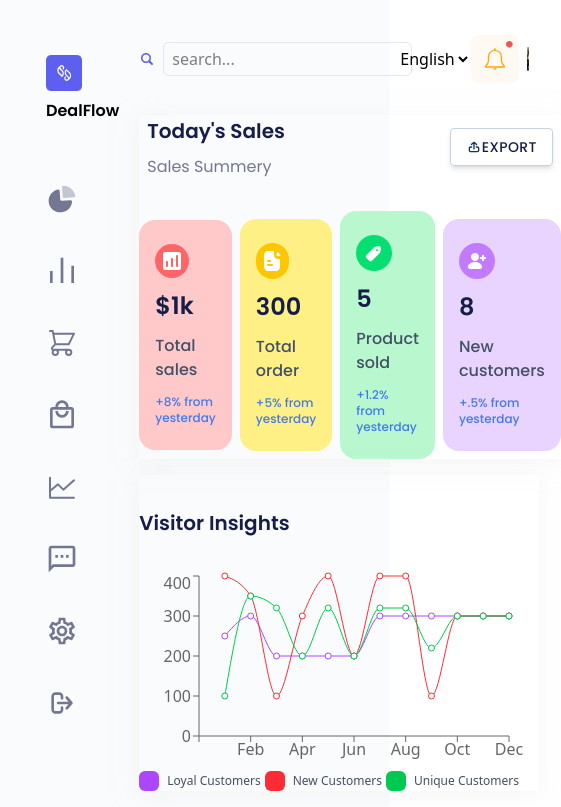
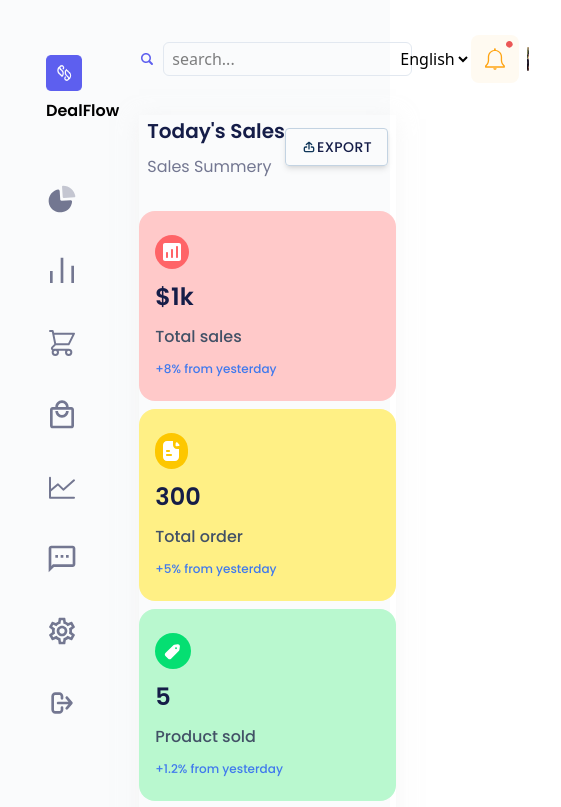
Before and after one commit to mehediweb01/sales-dashboard, a React (Vite) app: page / in a window 390 px wide. Shown: the top 807 px of the page, 561 px wide, since content can reach past the window. Built offline with nearby package versions, Linux system fonts and the light colour scheme.

Commit message:
today sales section responsive check

```diff
--- a/src/components/todaySales/Sales.jsx
+++ b/src/components/todaySales/Sales.jsx
@@ -24,7 +24,7 @@
           </Button>
         </div>
       </div>
-      <div className="flex justify-around items-center gap-2 mt-8">
+      <div className="grid grid-cols-1 sm:grid-cols-2 md:grid-cols-3 lg:grid-cols-4 gap-2 mt-8">
         {salesCardData.map((item, i) => (
           <SalesCard key={i} {...item} />
         ))}
```
